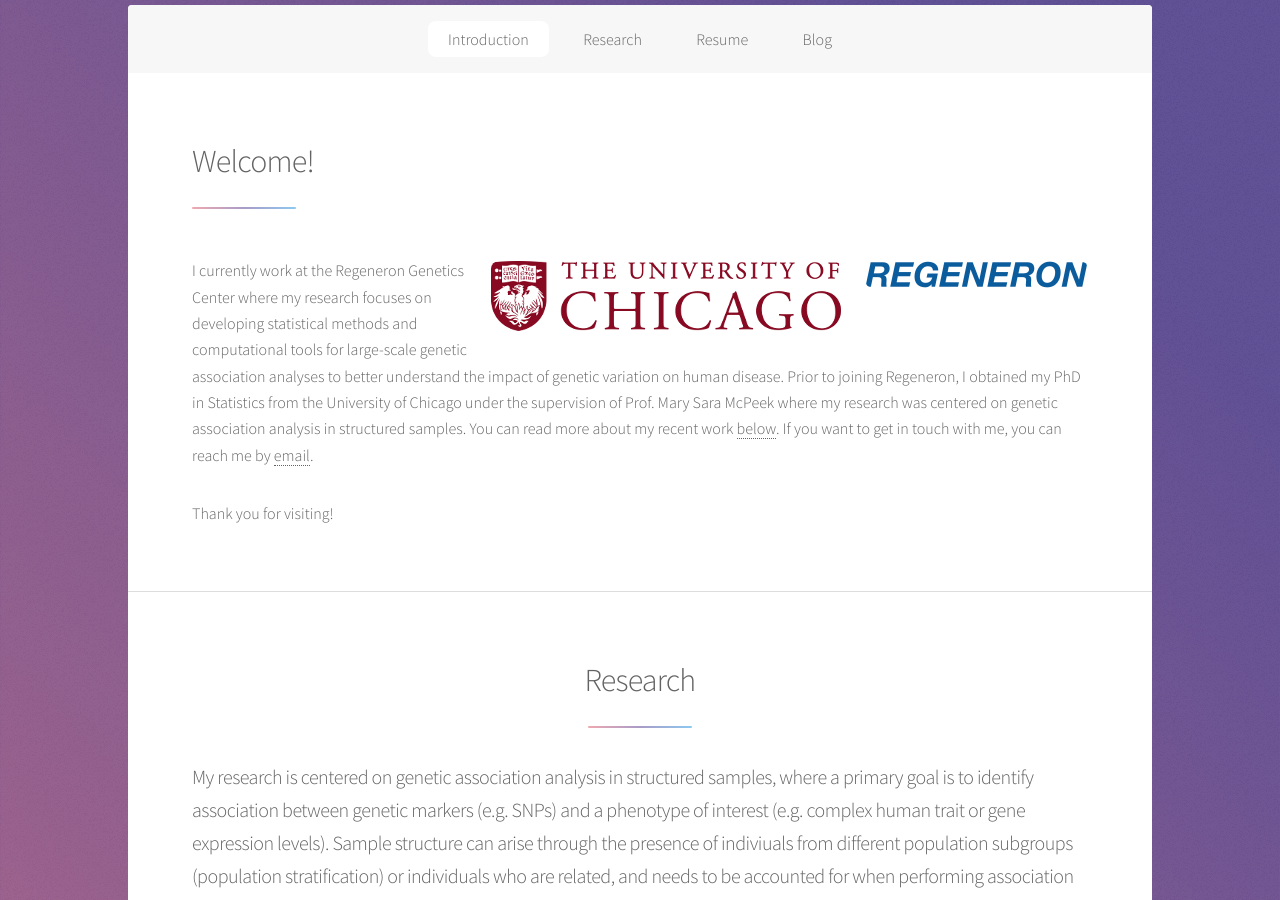
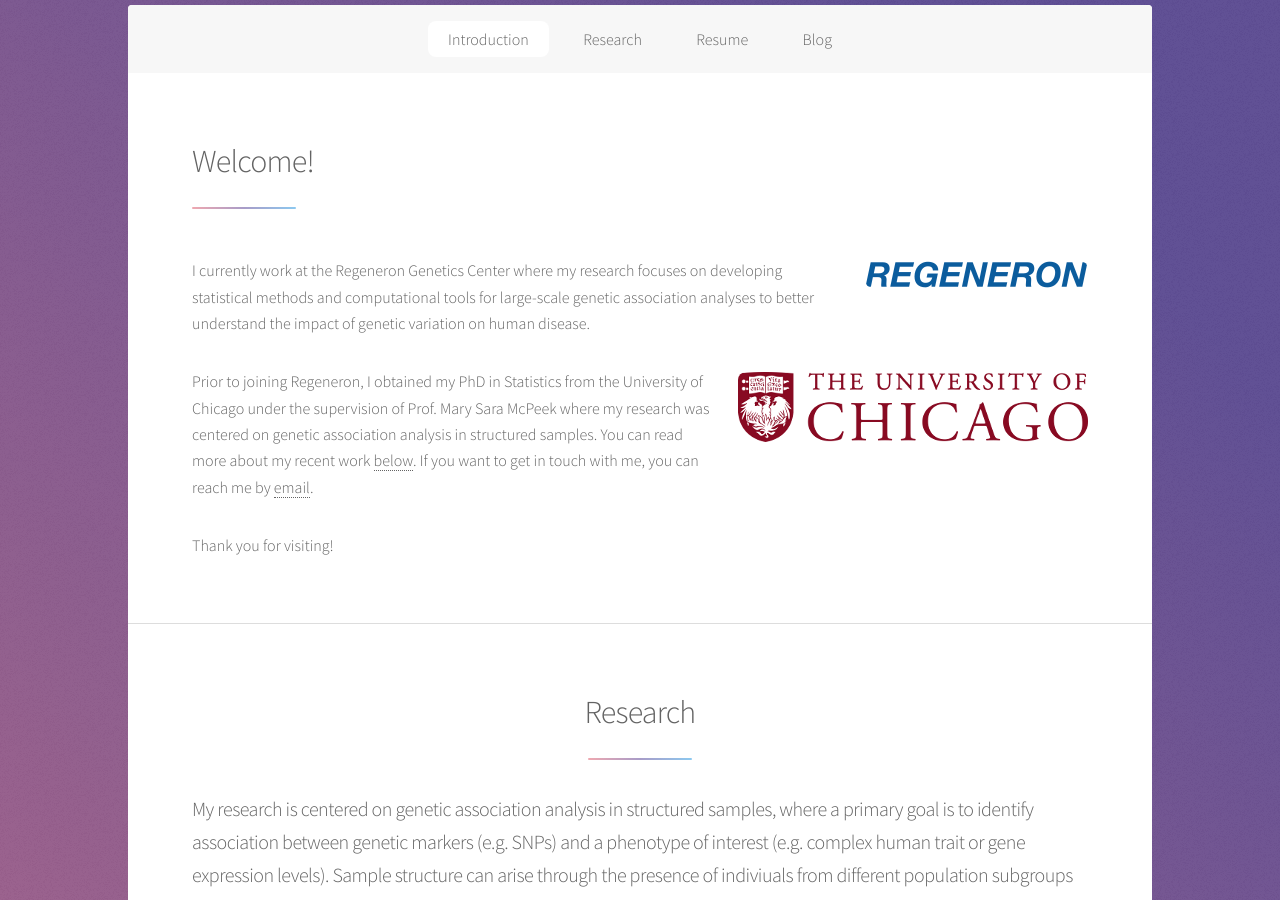
Before and after one commit to joellesophya/joellesophya.github.io, a Jekyll site: the page built from index.html, in a window 1280 px wide and 900 px high, scrolled down 432 px. Built offline with Jekyll 4.4.1, drawn with Linux system fonts in a browser that asks for light colours.

Commit message:
fix layout

```diff
--- a/index.html
+++ b/index.html
@@ -10,8 +10,11 @@
         </header>
         <p>
         <span class="image right"><img src="images/Regeneron_logo.png" alt="" /></span>
+I currently work at the Regeneron Genetics Center where my research focuses on developing statistical methods and computational tools for large-scale genetic association analyses to better understand the impact of genetic variation on human disease.
+        </p>
+        <p>
         <span class="image right"><img src="images/uchicago.png" alt="" /></span>
-        I currently work at the Regeneron Genetics Center where my research focuses on developing statistical methods and computational tools for large-scale genetic association analyses to better understand the impact of genetic variation on human disease. Prior to joining Regeneron, I obtained my PhD in Statistics from the University of Chicago under the supervision of Prof. Mary Sara McPeek where my research was centered on genetic association analysis in structured samples. You can read more about my recent work <a href="#first">below</a>.
+        Prior to joining Regeneron, I obtained my PhD in Statistics from the University of Chicago under the supervision of Prof. Mary Sara McPeek where my research was centered on genetic association analysis in structured samples. You can read more about my recent work <a href="#first">below</a>.
         If you want to get in touch with me, you can reach me by <a href="mailto:joelle.mbatchou@gmail.com">email</a>.
         </p>
         <p>Thank you for visiting!</p>
```
